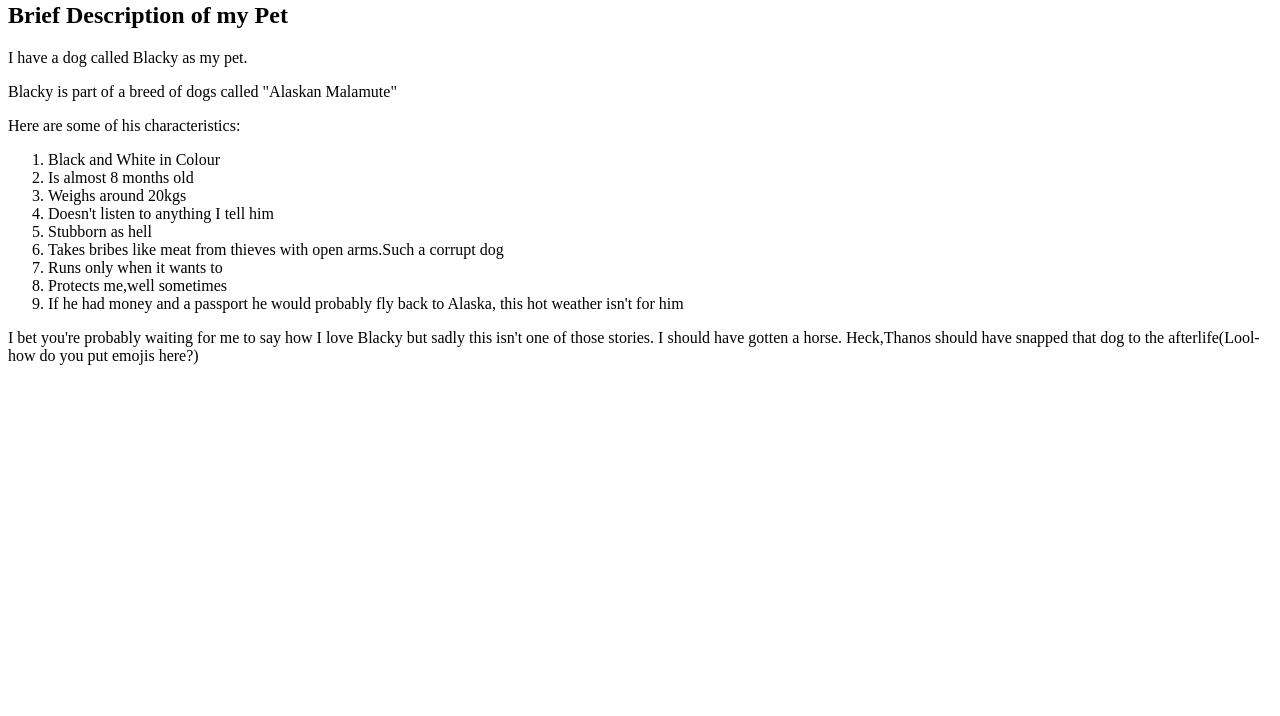
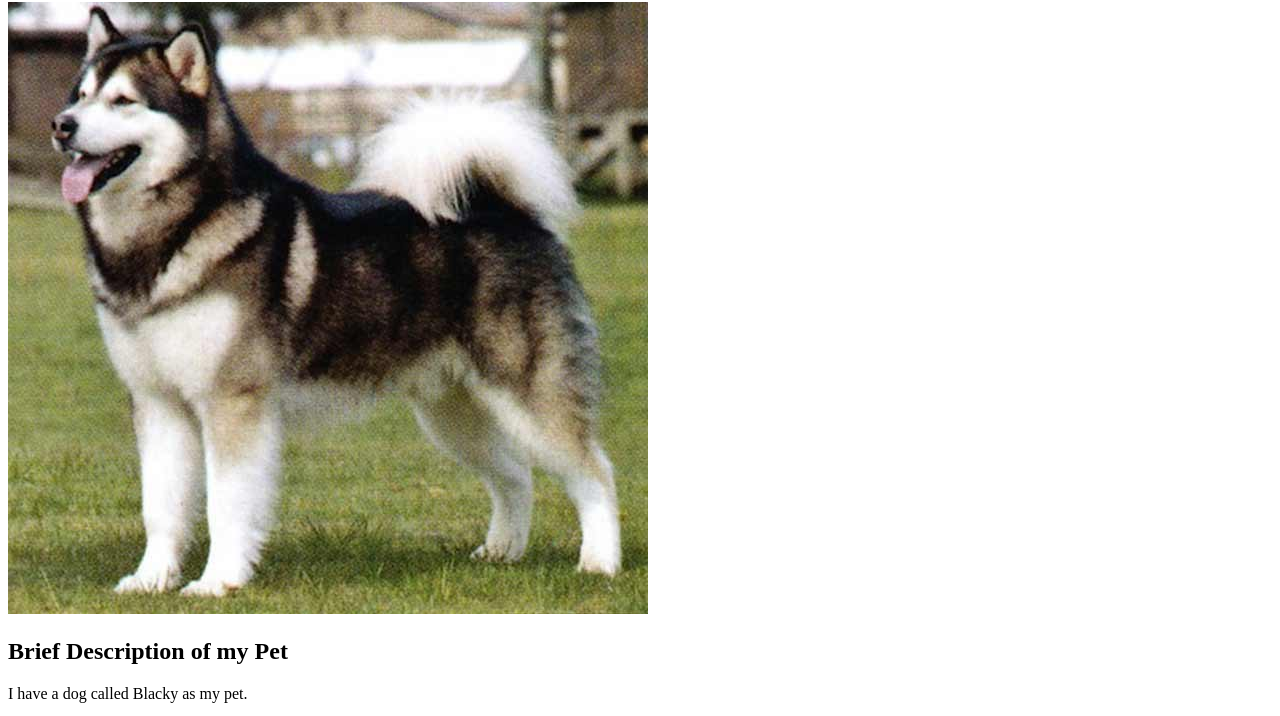
Before and after one commit to donaldkiplagat/PetWebsite, a plain HTML site: page PetWebsite.html in a window 1280 px wide. Shown: the part 78-794 px from the top of the page. Drawn offline with Linux system fonts and the light colour scheme.

Commit message:
Addition of links,images and tags

```diff
--- a/PetWebsite.html
+++ b/PetWebsite.html
@@ -5,20 +5,21 @@
   </head>
   <body>
     <h1>My Pet's Website</h1>
+    <img src="images/malamute.jpg" alt="Image of an Alaskan Malamute">
     <h2>Brief Description of my Pet</h2>
     <p>I have a dog called Blacky as my pet.</p>
     <p>Blacky is part of a breed of dogs called "Alaskan  Malamute"</p>
     <p>Here are some of his characteristics:</p>
   <ol>
-    <li>Black and White in Colour</li>
+    <li><strong>Black</strong> and <em>White</em> in Colour</li>
     <li>Is almost 8 months old</li>
     <li>Weighs around 20kgs</li>
     <li>Doesn't listen to anything I tell him</li>
-    <li>Stubborn as hell</li>
+    <li><strong>Stubborn</strong> as hell</li>
     <li>Takes bribes like meat from thieves with open arms.Such a corrupt dog</li>
     <li>Runs only when it wants to</li>
     <li>Protects me,well sometimes</li>
-    <li>If he had money and a passport he would probably fly back to Alaska, this hot weather isn't for him</li>
+    <li>If he had money and a passport he would probably fly back to <a href="https://en.wikipedia.org/wiki/Alaska">Alaska<a/>, this hot weather isn't for him</li>
   </ol>
   <p>I bet you're probably waiting for me to say how I love Blacky but sadly this isn't one of those stories. I should have gotten a horse. Heck,Thanos should have snapped that dog to the afterlife(Lool-how do you put emojis here?)</p>
   </body>
```
Also changed, not shown: images/malamute.jpg (added).
